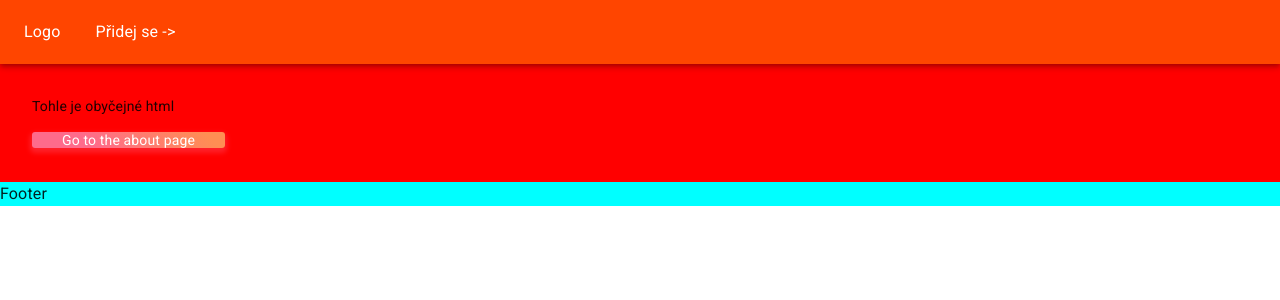
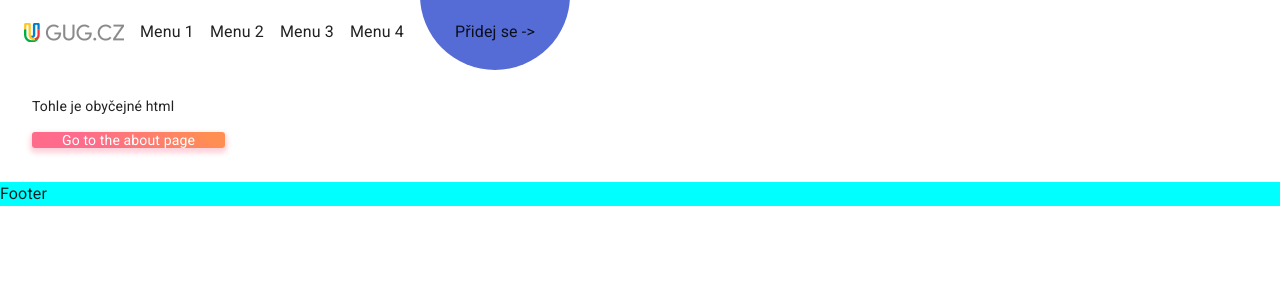
Before and after one commit to gugcz/web21-frontend, a Next.js app: page / in a window 1280 px wide. Shown: the top 300 px of the page. Built offline with nearby package versions, Linux system fonts and the light colour scheme.

Commit message:
refactor: logo AppBar + Colors

```diff
--- a/components/common/Logo/Logo.jsx
+++ b/components/common/Logo/Logo.jsx
@@ -1,5 +1,11 @@
-import { Typography } from '@material-ui/core';
+import { makeStyles } from '@material-ui/core';
+
+const useStyles = makeStyles(() => ({
+  root: {},
+}));
 
 export default function Logo() {
-  return <Typography>Logo</Typography>;
+  const classes = useStyles();
+
+  return <img src="/gugLogo.png" alt="GUG Logo" className={classes.root} />;
 }
--- a/components/layout/AppHeader/AppHeader.jsx
+++ b/components/layout/AppHeader/AppHeader.jsx
@@ -1,11 +1,15 @@
-import { AppBar, makeStyles, Toolbar } from '@material-ui/core';
+import { AppBar, Box, makeStyles, Toolbar, Typography } from '@material-ui/core';
 import React from 'react';
 import Logo from '../../common/Logo/Logo';
 import { JoinUsHeaderButton } from '../JoinUsHeader/JoinUsHeaderButton';
 
-const useStyles = makeStyles(() => ({
-  root: {
-    backgroundColor: 'orangered',
+const useStyles = makeStyles(({ spacing }) => ({
+  menu: {
+    display: 'flex',
+    flexDirection: 'row',
+    '& >*': {
+      padding: spacing(0, 1),
+    },
   },
 }));
 
@@ -13,9 +17,15 @@ export const AppHeader = () => {
   const classes = useStyles();
 
   return (
-    <AppBar position="static" className={classes.root}>
+    <AppBar position="static" color="transparent" elevation={0}>
       <Toolbar>
         <Logo />
+        <Box m={1} className={classes.menu}>
+          <Typography>Menu 1</Typography>
+          <Typography>Menu 2</Typography>
+          <Typography>Menu 3</Typography>
+          <Typography>Menu 4</Typography>
+        </Box>
         <JoinUsHeaderButton />
       </Toolbar>
     </AppBar>
--- a/pages/_app.js
+++ b/pages/_app.js
@@ -9,7 +9,6 @@ import { AppFooter } from '../components/layout/AppFooter/AppFooter';
 
 const useStyles = makeStyles(() => ({
   root: {
-    backgroundColor: 'red',
     overflow: 'auto',
   },
 }));
```
Also changed, not shown: public/gugLogo.png (added), public/vercel.svg (deleted).
